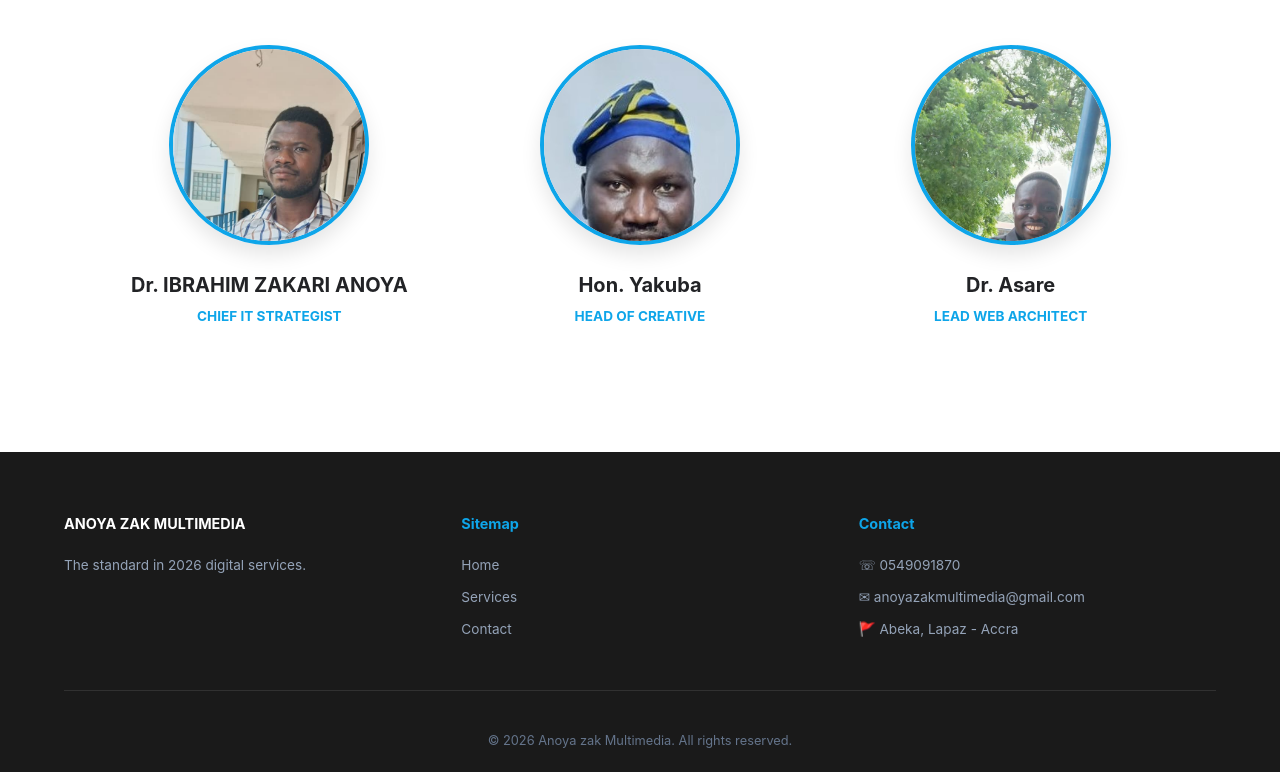
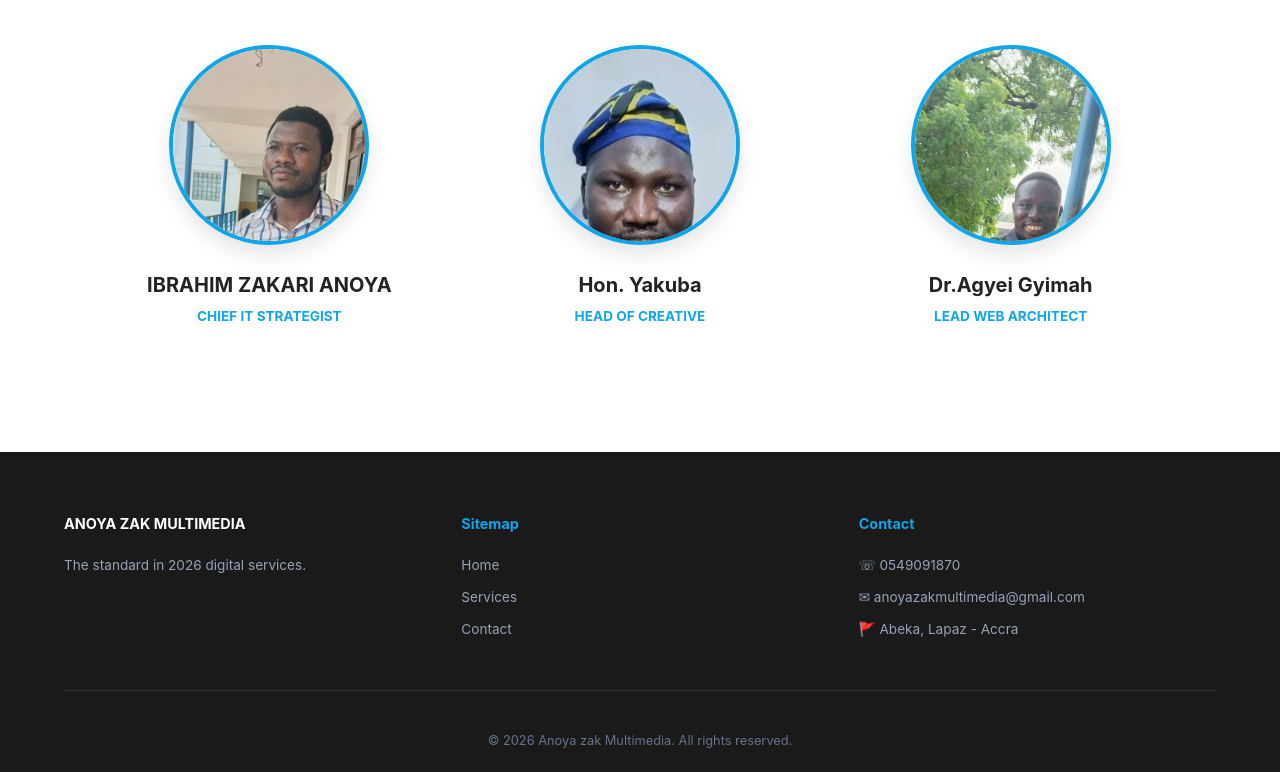
Before and after one commit to anoyazakmultimedia-crypto/anoyazakmultimutimedia, a plain HTML site: page about.html in a window 1280 px wide. Shown: the part 898-1670 px from the top of the page. Drawn offline with Linux system fonts and the light colour scheme.

Commit message:
Update about.html

```diff
--- a/about.html
+++ b/about.html
@@ -44,7 +44,7 @@
             <div class="team-card">
                 <div class="member-image"><img src="IMG/ceo.jpeg" alt="CEO"></div>
                 <div class="member-info">
-                    <h3>Dr. IBRAHIM ZAKARI ANOYA</h3>
+                    <h3>IBRAHIM ZAKARI ANOYA</h3>
                     <p>Chief IT Strategist</p>
                 </div>
             </div>
@@ -58,7 +58,7 @@
             <div class="team-card">
                 <div class="member-image"><img src="IMG/work.jpeg" alt="Web Architect"></div>
                 <div class="member-info">
-                    <h3> Dr. Asare </h3>
+                    <h3> Dr.Agyei Gyimah</h3>
                     <p>Lead Web Architect</p>
                 </div>
             </div>
```
